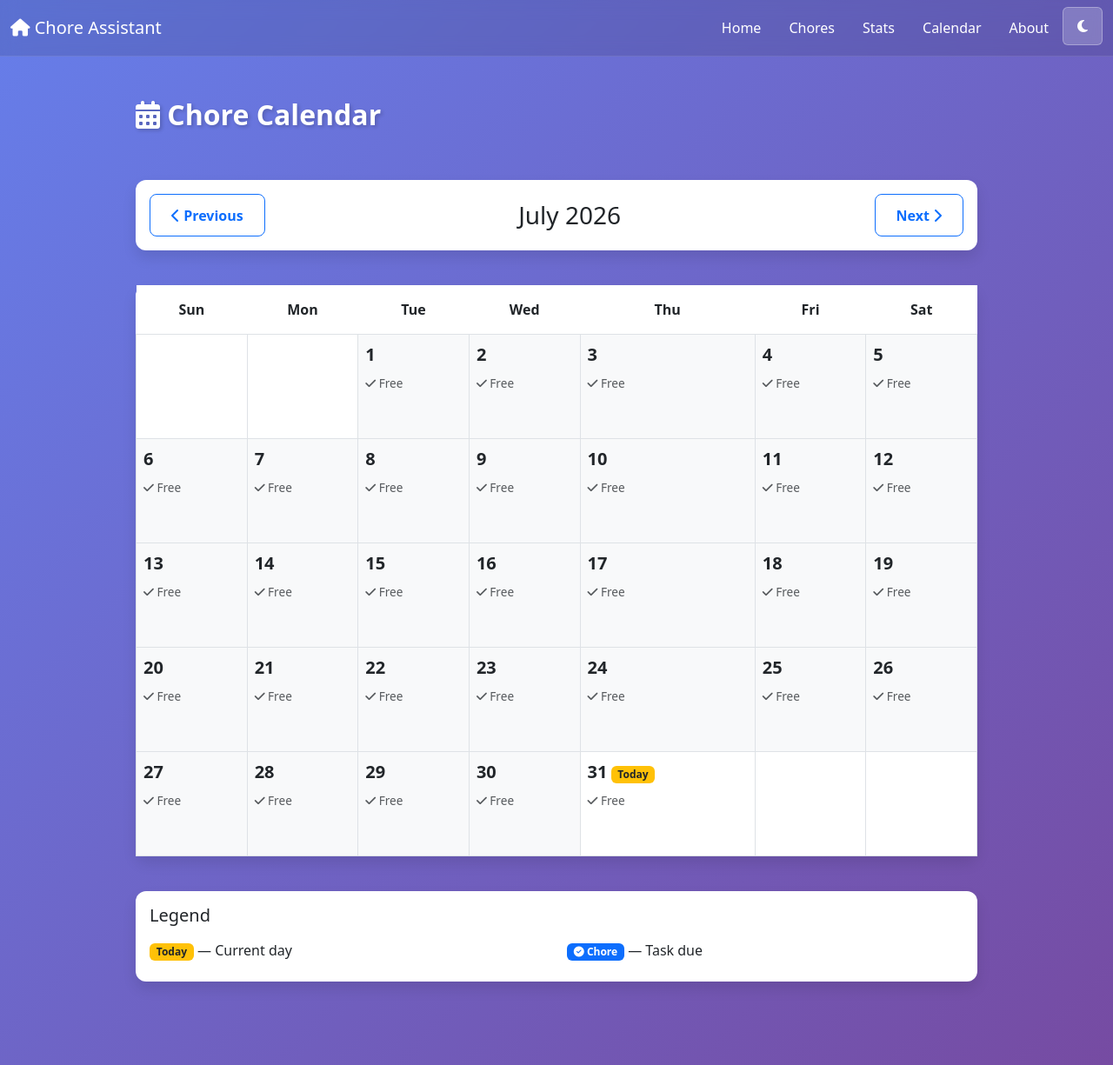
After one commit to ThomasSchindler897/chore-assistant, a Flask app: page /calendar in a window 1280 px wide. The commit adds this page. Shown: the whole page at 87% size. Run offline with Flask 3, Linux system fonts and the light colour scheme; data that the repository does not hold is empty.

Commit message:
Milestone 7 commit

```diff
--- a/app.py
+++ b/app.py
@@ -126,5 +126,68 @@ def delete_chore(chore_id):
     db.session.commit()
     return redirect('/chores')
 
+@app.route('/calendar')
+def calendar():
+    from datetime import datetime, timedelta
+    import calendar as cal
+
+    # Get current month/year
+    today = datetime.now()
+    year = int(request.args.get('year', today.year))
+    month = int(request.args.get('month', today.month))
+
+    # Get all chores
+    all_chores = Chore.query.all()
+
+    # Build calendar data
+    calendar_days = cal.monthcalendar(year, month)
+    month_name = cal.month_name[month]
+
+    # Map chores to days
+    chores_by_day = {}
+    for day_row in calendar_days:
+        for day in day_row:
+            if day == 0:
+                continue
+            chores_today = []
+            test_date = datetime(year, month, day)
+            test_date_str = test_date.strftime('%A')
+
+            for chore in all_chores:
+                # Check if chore is due on this day
+                if chore.frequency == 'daily':
+                    chores_today.append(chore)
+                elif chore.frequency == 'weekly' and chore.frequency_details:
+                    due_days = [d.strip() for d in chore.frequency_details.split(',')]
+                    if test_date_str in due_days:
+                        chores_today.append(chore)
+                elif chore.frequency == 'monthly' and chore.frequency_details:
+                    try:
+                        due_day = int(chore.frequency_details)
+                        if day == due_day:
+                            chores_today.append(chore)
+                    except ValueError:
+                        pass
+
+            chores_by_day[day] = chores_today
+
+    # Navigation
+    prev_month = month - 1 if month > 1 else 12
+    prev_year = year if month > 1 else year - 1
+    next_month = month + 1 if month < 12 else 1
+    next_year = year if month < 12 else year + 1
+
+    return render_template('calendar.html',
+                         year=year,
+                         month=month,
+                         month_name=month_name,
+                         calendar_days=calendar_days,
+                         chores_by_day=chores_by_day,
+                         prev_year=prev_year,
+                         prev_month=prev_month,
+                         next_year=next_year,
+                         next_month=next_month,
+                         today=today)
+
 if __name__ == '__main__':
     app.run(debug=True)
--- a/templates/base.html
+++ b/templates/base.html
@@ -269,6 +269,9 @@
                         <a class="nav-link" href="/stats">Stats</a>
                     </li>
                     <li class="nav-item">
+                        <a class="nav-link" href="/calendar">Calendar</a>
+                    </li>
+                    <li class="nav-item">
                         <a class="nav-link" href="/about">About</a>
                     </li>
                     <li class="nav-item">
--- /dev/null
+++ b/templates/calendar.html
@@ -0,0 +1,120 @@
+{% extends "base.html" %}
+
+{% block title %}Calendar - Chore Assistant{% endblock %}
+
+{% block content %}
+    <div class="row mb-4">
+        <div class="col-12">
+            <h1><i class="fas fa-calendar-alt"></i> Chore Calendar</h1>
+        </div>
+    </div>
+
+    <!-- Month Navigation -->
+    <div class="row mb-4">
+        <div class="col-12">
+            <div class="card">
+                <div class="card-body">
+                    <div class="d-flex justify-content-between align-items-center">
+                        <a href="/calendar?year={{ prev_year }}&month={{ prev_month }}" class="btn btn-outline-primary">
+                            <i class="fas fa-chevron-left"></i> Previous
+                        </a>
+                        <h3 class="mb-0">{{ month_name }} {{ year }}</h3>
+                        <a href="/calendar?year={{ next_year }}&month={{ next_month }}" class="btn btn-outline-primary">
+                            Next <i class="fas fa-chevron-right"></i>
+                        </a>
+                    </div>
+                </div>
+            </div>
+        </div>
+    </div>
+
+    <!-- Calendar Grid -->
+    <div class="row">
+        <div class="col-12">
+            <div class="card">
+                <div class="card-body p-0">
+                    <div class="table-responsive">
+                        <table class="table mb-0">
+                            <thead>
+                                <tr style="background-color: #f8f9fa;">
+                                    <th class="text-center py-3">Sun</th>
+                                    <th class="text-center py-3">Mon</th>
+                                    <th class="text-center py-3">Tue</th>
+                                    <th class="text-center py-3">Wed</th>
+                                    <th class="text-center py-3">Thu</th>
+                                    <th class="text-center py-3">Fri</th>
+                                    <th class="text-center py-3">Sat</th>
+                                </tr>
+                            </thead>
+                            <tbody>
+                                {% for week in calendar_days %}
+                                    <tr>
+                                        {% for day in week %}
+                                            <td style="height: 120px; vertical-align: top; padding: 8px; border: 1px solid #dee2e6;"
+                                                {% if day == today.day and month == today.month and year == today.year %}
+                                                    style="background-color: #fff3cd; height: 120px; vertical-align: top; padding: 8px; border: 2px solid #ffc107;"
+                                                {% elif day != 0 %}
+                                                    class="bg-light"
+                                                {% endif %}>
+
+                                                {% if day == 0 %}
+                                                    <!-- Empty cell -->
+                                                {% else %}
+                                                    <!-- Day number -->
+                                                    <div class="mb-2">
+                                                        <strong class="fs-5">{{ day }}</strong>
+                                                        {% if day == today.day and month == today.month and year == today.year %}
+                                                            <span class="badge bg-warning text-dark">Today</span>
+                                                        {% endif %}
+                                                    </div>
+
+                                                    <!-- Chores for this day -->
+                                                    <div style="font-size: 0.85rem;">
+                                                        {% if chores_by_day.get(day) %}
+                                                            {% for chore in chores_by_day.get(day) %}
+                                                                <div class="mb-1">
+                                                                    <span class="badge bg-primary">
+                                                                        <i class="fas fa-check-circle"></i> {{ chore.name[:12] }}{% if chore.name|length > 12 %}...{% endif %}
+                                                                    </span>
+                                                                </div>
+                                                            {% endfor %}
+                                                        {% else %}
+                                                            <span class="text-muted"><i class="fas fa-check"></i> Free</span>
+                                                        {% endif %}
+                                                    </div>
+                                                {% endif %}
+                                            </td>
+                                        {% endfor %}
+                                    </tr>
+                                {% endfor %}
+                            </tbody>
+                        </table>
+                    </div>
+                </div>
+            </div>
+        </div>
+    </div>
+
+    <!-- Legend -->
+    <div class="row mt-4">
+        <div class="col-12">
+            <div class="card">
+                <div class="card-body">
+                    <h5 class="card-title mb-3">Legend</h5>
+                    <div class="row">
+                        <div class="col-md-6">
+                            <div class="mb-2">
+                                <span class="badge bg-warning text-dark">Today</span> — Current day
+                            </div>
+                        </div>
+                        <div class="col-md-6">
+                            <div class="mb-2">
+                                <span class="badge bg-primary"><i class="fas fa-check-circle"></i> Chore</span> — Task due
+                            </div>
+                        </div>
+                    </div>
+                </div>
+            </div>
+        </div>
+    </div>
+{% endblock %}
```
